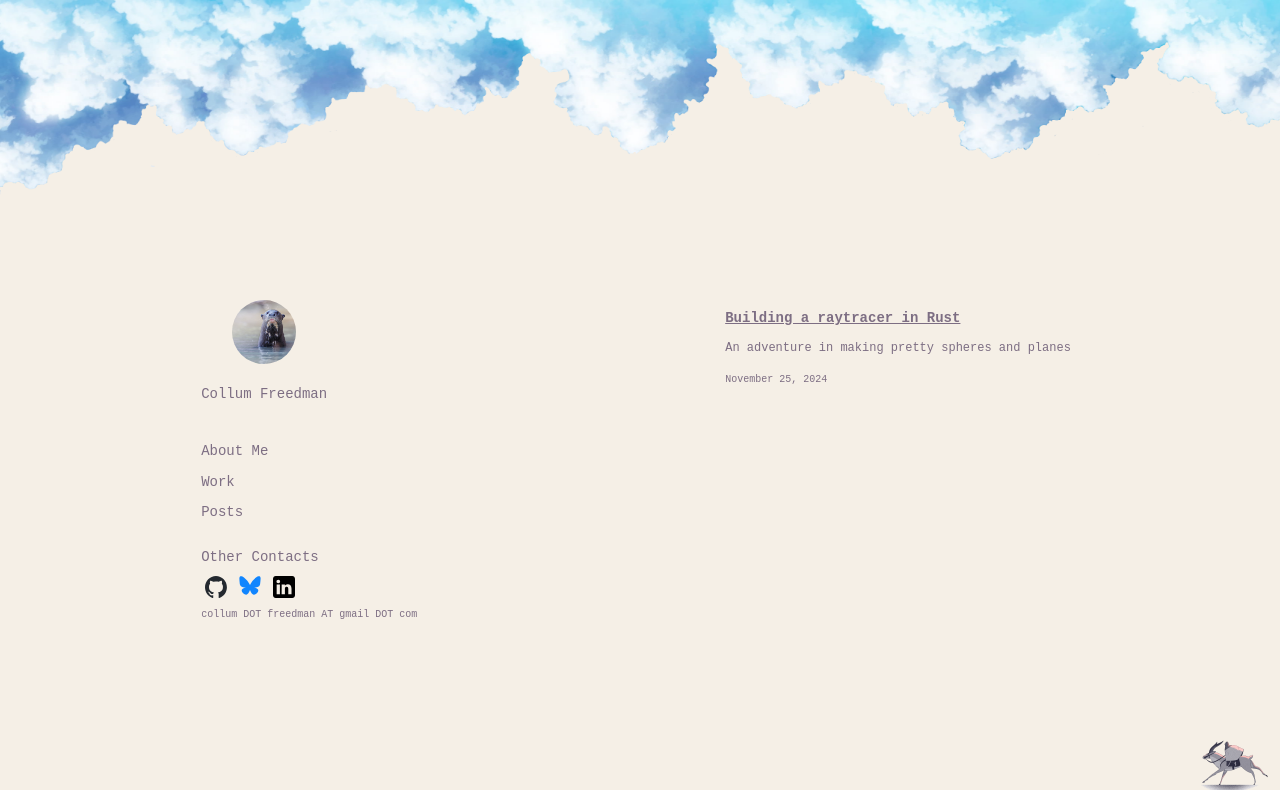
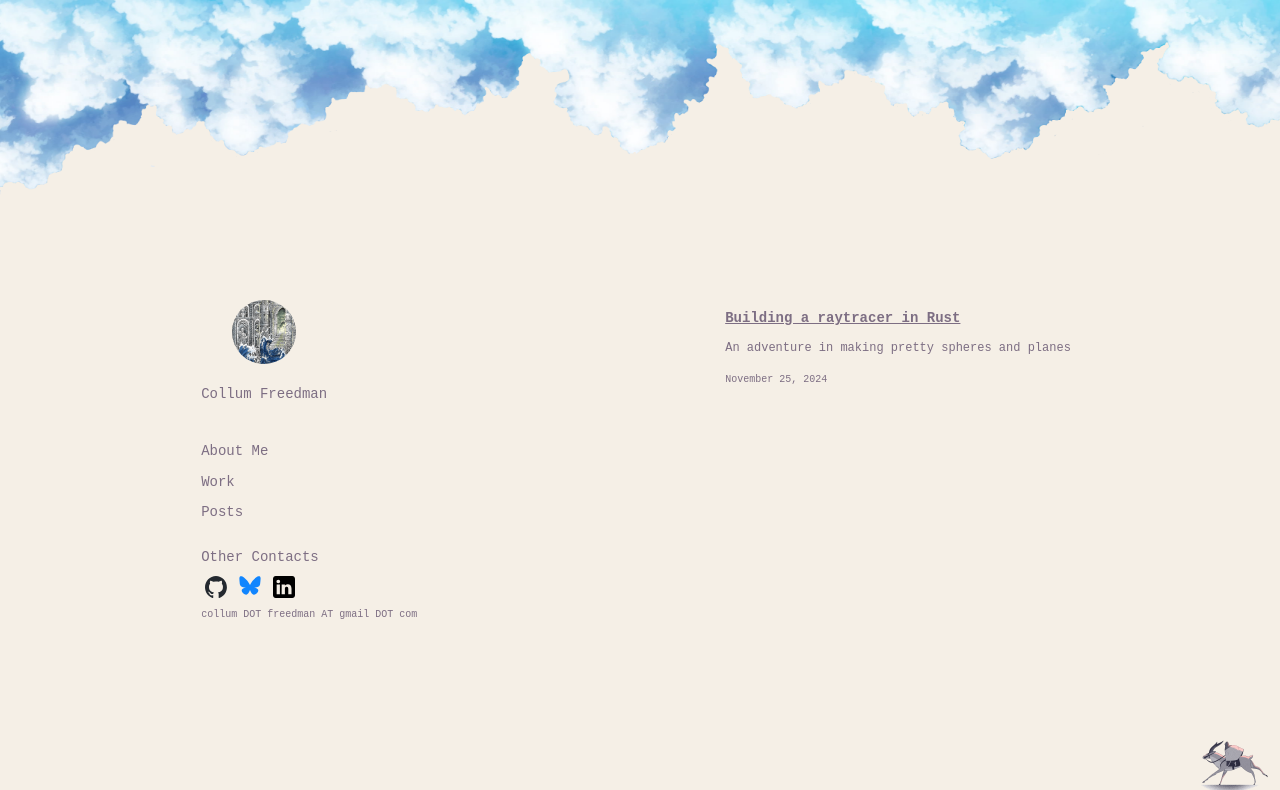
Before and after one commit to cfreedman/website, a Next.js app: page /posts in a window 1280 px wide. Shown: the top 790 px of the page. Built offline with nearby package versions, Linux system fonts and the light colour scheme.

Commit message:
Replace profile picture and clean up photos

```diff
--- a/src/components/Avatar.tsx
+++ b/src/components/Avatar.tsx
@@ -22,8 +22,8 @@ export default function Avatar({
         src={image}
         alt="Avatar image"
         className="h-16 w-16 rounded-full object-cover duration-200 hover:scale-[110%]"
-        width={25}
-        height={25}
+        width={40}
+        height={40}
         unoptimized={true}
       />
       {text && <p className="mt-[20px] text-sm">{text}</p>}
--- a/src/components/SideMenu.tsx
+++ b/src/components/SideMenu.tsx
@@ -6,12 +6,12 @@ import NavItem from "@/components/NavMenu";
 import BlueskyLogo from "@/icons/bluesky-logo.svg";
 import GithubLogo from "@/icons/github-mark.svg";
 import LinkedinLogo from "@/icons/linkedin-logo.svg";
-import OtterImage from "@/photos/otter.png";
+import PiranesiImage from "@/photos/piranesi.png";
 
 export default function SideMenu(): JSX.Element {
   return (
     <div className="mr-[120px] hidden min-h-[450px] min-w-[145px] flex-col items-start sm:flex xl:mr-[300px]">
-      <Avatar image={OtterImage.src} text="Collum Freedman" />
+      <Avatar image={PiranesiImage.src} text="Collum Freedman" />
       <div className="mb-5">
         <NavItem label="About Me" link="/" />
         <NavItem
```
Also changed, not shown: src/public/photos/piranesi.png (added), 1 other file (tests, documents, lock files or other folders).
